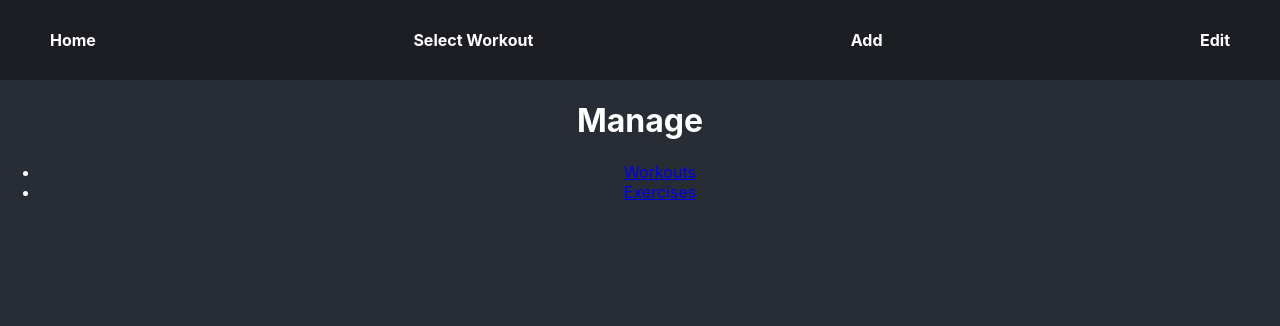
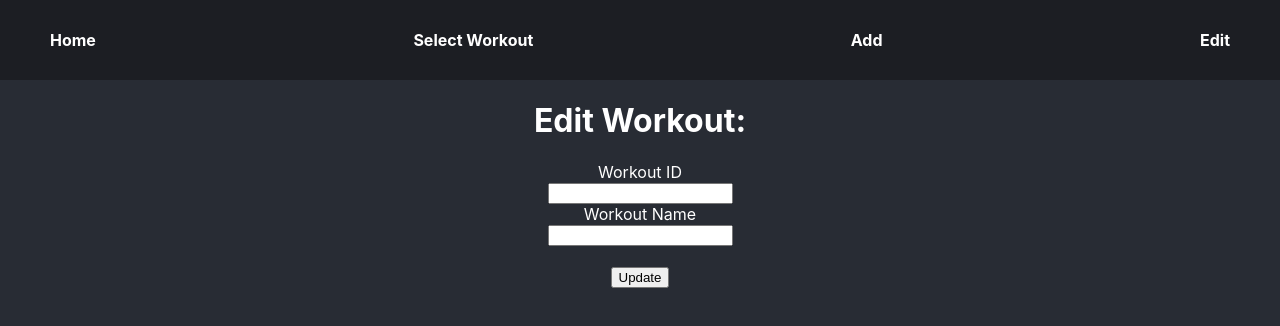
Before and after one commit to RoosterDesign/workout-app-react, a React (Create React App) app: page /edit/workouts/1 in a window 1280 px wide. Shown: the top 326 px of the page. Built offline with nearby package versions, Linux system fonts and the light colour scheme; no server answers; the database is empty; the HTML template or start-up script is replaced by a standard one.

Commit message:
convert to use id not name workouts

```diff
--- a/src/App.js
+++ b/src/App.js
@@ -6,13 +6,13 @@ import Home from './Components/Home'
 import WorkoutList from './Components/WorkoutList'
 import WorkoutDetail from './Components/WorkoutDetail'
 
-import Add from './Components/Add/index';
+import Add from './Components/Add/';
 import AddWorkout from './Components/Add/AddWorkout';
 import AddExercise from './Components/Add/AddExercise';
 
-import Edit from './Components/Edit/index'
+import Edit from './Components/Edit/'
 import EditWorkoutsList from './Components/Edit/EditWorkoutsList'
-// import EditWorkout from './Components/EditWorkout'
+import EditWorkout from './Components/Edit/EditWorkout'
 import EditExercisesList from './Components/Edit/EditExercisesList'
 
 import NotFoundPage from './Components/NotFoundPage'
@@ -31,10 +31,10 @@ function App() {
           <Route path ="/add/workout" exact component={AddWorkout} />
           <Route path ="/add/exercise" exact component={AddExercise} />
 
-          <Route path ="/edit" component={Edit} />
-          <Route path ="/edit/workouts" component={EditWorkoutsList} />
-          {/* <Route path="/edit/workouts/:id" component={EditWorkout} /> */}
-          <Route path ="/edit/exercises" component={EditExercisesList} />
+          <Route path ="/edit" exact component={Edit} />
+          <Route path ="/edit/workouts" exact component={EditWorkoutsList} />
+          <Route path="/edit/workouts/:id" component={EditWorkout} />
+          <Route path ="/edit/exercises" exact component={EditExercisesList} />
           {/* <Route path="/edit/exercises/:id" component={EditExercise} /> */}
           <Route path="*" component={NotFoundPage} />
 
--- a/src/Components/Add/AddExercise.js
+++ b/src/Components/Add/AddExercise.js
@@ -5,7 +5,7 @@ function AddExercise() {
 
     const [exerciseType, setExerciseType] = useState([]);
     const [inputFields, setInputFields] = useState({
-        type: '',
+        workoutId: '',
         name: '',
         sets: '',
         reps: [''],
@@ -45,11 +45,13 @@ function AddExercise() {
     };
 
     function handleInputChange(event, index) {
-        const { name, value } = event.target;
+        const { name, value, type } = event.target;
         if (name === "reps") {
             const updatedState = {...inputFields}
-            updatedState.reps[index] = value;
+            updatedState.reps[index] = parseFloat(value);
             setInputFields(updatedState)
+        } else if (type === "number") {
+            setInputFields({...inputFields, [name]: parseFloat(value) })
         } else {
             setInputFields({...inputFields, [name]: value })
         };
@@ -64,7 +66,7 @@ function AddExercise() {
             .then(() => {
                 setExerciseType([])
                 setInputFields({
-                    type: '',
+                    workoutId: '',
                     name: '',
                     sets: '',
                     reps: [''],
@@ -75,7 +77,7 @@ function AddExercise() {
 
     function resetForm() {
         setInputFields({
-            type: '',
+            workoutId: '',
             name: '',
             sets: '',
             reps: [''],
@@ -89,7 +91,7 @@ function AddExercise() {
             <form onSubmit={onSubmit}>
                 <div>
                     <label>Type</label><br />
-                    <select name="type" type="text" value={inputFields.type} onChange={(event) => handleInputChange(event)} required>
+                    <select name="workoutId" type="text" value={inputFields.type} onChange={(event) => handleInputChange(event)} required>
                         <option value="">Please select...</option>
                         {exerciseType.map( type => (
                             <option value={type.id} key={type.name}>{type.name}</option>
--- a/src/Components/Add/AddWorkout.js
+++ b/src/Components/Add/AddWorkout.js
@@ -13,13 +13,10 @@ function AddWorkout() {
 
     function onSubmit(e) {
         e.preventDefault();
-        console.log(workout.id)
-        console.log(workout.name)
         firebase
             .firestore()
             .collection('workouts')
-            .doc(workout.id)
-            .set({name: workout.name})
+            .add(workout)
             .then(() => {
                 setWorkout({ id: '', name: ''})
             })
--- /dev/null
+++ b/src/Components/Edit/EditWorkout.js
@@ -0,0 +1,62 @@
+import React, { useState, useEffect } from 'react'
+import firebase from 'firebase'
+
+function EditWorkout({ match }) {
+
+    const [workout, setWorkout] = useState({ id: '', name: ''})
+
+    useEffect(() => {
+        const unsubscribe = firebase
+            .firestore()
+            .collection('workouts')
+            .doc(match.params.id)
+            .onSnapshot(snapshot => {
+                const workout = snapshot.data();
+                console.log(workout)
+                setWorkout({id: match.params.id, name: workout.name})
+            })
+        return () => unsubscribe
+    }, [match.params.id])
+
+    function handleChange(event) {
+        const { name, value } = event.target
+        console.log("name: ", name)
+        console.log("name: ", value)
+        setWorkout({...workout, [name]: value})
+    }
+
+    function onSubmit(e) {
+        e.preventDefault()
+        firebase
+            .firestore()
+            .collection('workouts')
+            .doc(match.params.id)
+            .set({
+                id: workout.id,
+                name: workout.name
+            })
+            .then(() => {
+                console.log('Updated!')
+            });
+    }
+
+    return (
+        <div>
+            <h1>Edit Workout: {workout.name}</h1>
+            <form onSubmit={onSubmit}>
+                <div>
+                    <label>Workout ID</label><br/>
+                    <input type="text" value={workout.id} name="id" onChange={(event) => handleChange(event)} />
+                </div>
+                <div>
+                    <label>Workout Name</label><br/>
+                    <input type="text" value={workout.name} name="name" onChange={(event) => handleChange(event)} />
+                </div>
+                <br />
+                <button>Update</button>
+            </form>
+        </div>
+    )
+}
+
+export default EditWorkout
--- a/src/Components/Edit/EditWorkoutsList.js
+++ b/src/Components/Edit/EditWorkoutsList.js
@@ -1,12 +1,35 @@
-import React from 'react';
+import React, { useState, useEffect } from 'react';
+import { Link } from 'react-router-dom'
+import firebase from 'firebase'
 
-function EditWorkoutList() {
+function EditWorkoutsList() {
+
+  const [workouts, setWorkouts] = useState([]);
+
+  useEffect(() => {
+    const unsubscribe = firebase
+      .firestore()
+      .collection('workouts')
+      .onSnapshot(snapshot => {
+        const allWorkouts = snapshot.docs.map(doc => ({
+          id: doc.id,
+          ...doc.data()
+        }));
+        setWorkouts(allWorkouts)
+      })
+    return () => unsubscribe
+  }, [])
+
   return (
     <div>
       <h1>Edit Workouts</h1>
-      ...
+      {workouts.map( workout => (
+        <Link to={`/edit/workouts/${workout.id}`} key={workout.id}>
+          <h2 >{workout.name}</h2>
+        </Link>
+      ))}
     </div>
   );
 }
 
-export default EditWorkoutList;
+export default EditWorkoutsList;
--- a/src/Components/Edit/index.js
+++ b/src/Components/Edit/index.js
@@ -4,7 +4,7 @@ import { Link } from 'react-router-dom'
 function Manage() {
     return (
         <div>
-            <h1>Manage</h1>
+            <h1>Edit</h1>
             <ul>
                 <li>
                     <Link to="/edit/workouts">
--- a/src/Components/ExerciseList.js
+++ b/src/Components/ExerciseList.js
@@ -2,10 +2,14 @@ import React, {useState, useEffect} from 'react';
 import firebase from '../firebase'
 
 function ExerciseList({ workoutId }) {
+
+  const [exercises, setExercises] = useState([]);
+
   useEffect(() => {
+
       const unsubscribe = firebase.firestore()
         .collection('exercises')
-          .where("type", "==", workoutId)
+        .where("workoutId", "==", workoutId)
         .onSnapshot(snapshot => {
           const allExercises = snapshot.docs.map(doc => ({
               id: doc.id,
@@ -16,15 +20,13 @@ function ExerciseList({ workoutId }) {
         return () => unsubscribe();
     },[workoutId]);
 
-    const [exercises, setExercises] = useState([]);
-
     return (
         <div>
             <h1>Exercise list...</h1>
             <ul>
             {
-            exercises.map( (exercise, i) => (
-                <li key={i}>
+            exercises.map( exercise => (
+                <li key={exercise.id}>
                 Workout Name: {exercise.name}
                 <br />
                 Reps:
--- a/src/Components/WorkoutDetail.js
+++ b/src/Components/WorkoutDetail.js
@@ -3,6 +3,8 @@ import firebase from '../firebase'
 import ExerciseList from './ExerciseList'
 
 function WorkoutDetail({ match }) {
+
+  const [workout, setWorkout] = useState([]);
 
   useEffect(() => {
     const unsubscribe = firebase.firestore()
@@ -15,8 +17,6 @@ function WorkoutDetail({ match }) {
       return () => unsubscribe()
   },[match.params.id]);
 
-  const [workout, setWorkout] = useState([]);
-
   return (
     <div>
       <h1>Workout: {workout.name}</h1>
--- a/src/Components/WorkoutList.js
+++ b/src/Components/WorkoutList.js
@@ -14,8 +14,8 @@ function WorkoutList() {
         const allWorkouts = snapshot.docs.map(doc => ({
           id: doc.id,
           ...doc.data()
-          }));
-          setWorkouts(allWorkouts);
+        }));
+        setWorkouts(allWorkouts);
       });
     return () => unsubscribe();
   },[]);
```
Lines whose indentation alone changed are shown as unchanged.
